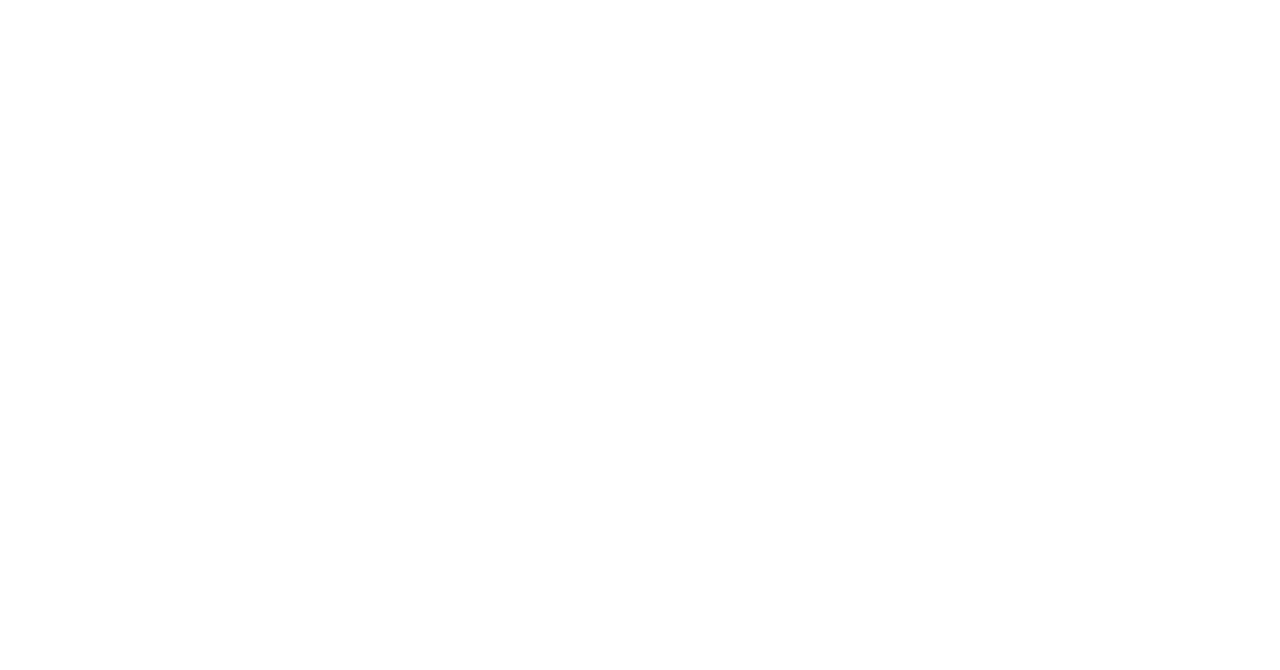
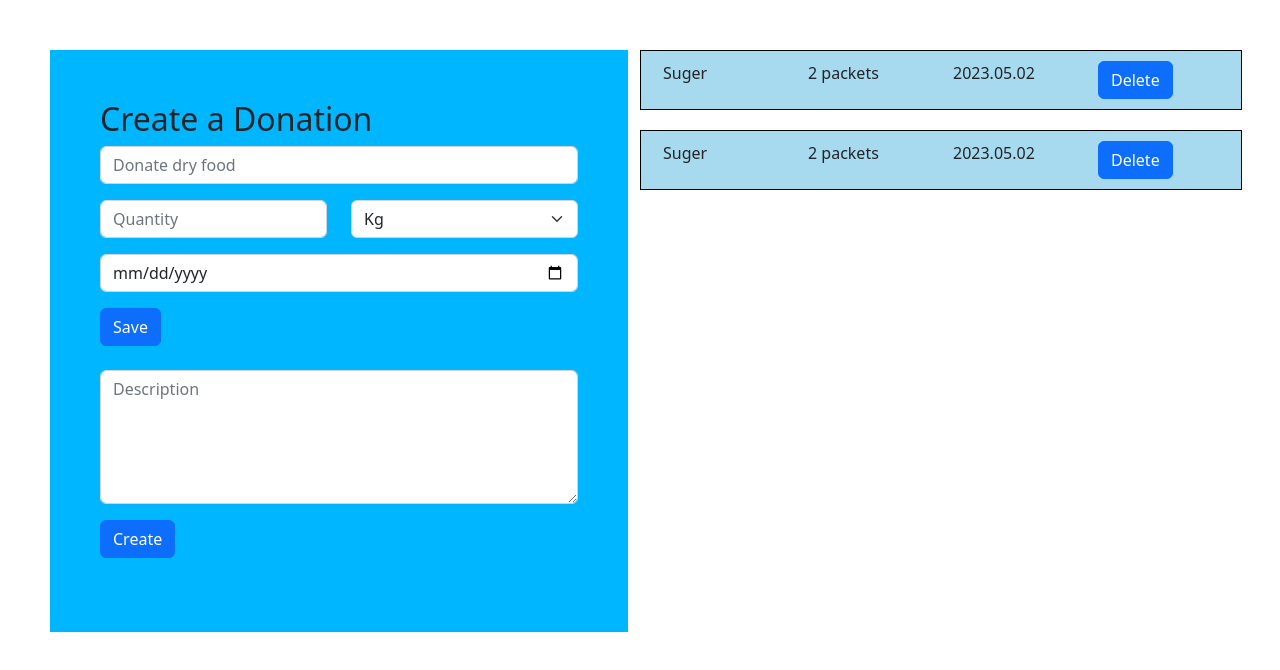
Before and after one commit to MiulesiKulasekara/AF_my_part, a React (Vite) app in the folder frontend/: page /create/donations in a window 1280 px wide. Before the commit this address had no page. Shown: the top 670 px of the page. Built offline with nearby package versions, Linux system fonts and the light colour scheme.

Commit message:
Add a donation - frontend - not completed

```diff
--- a/frontend/src/App.jsx
+++ b/frontend/src/App.jsx
@@ -6,6 +6,7 @@
 import Donorsignup from "./donor/Auth/Donorsignup";
 import Login from "./donor/Auth/Login";
 import Alldonors from "./donor/Admin/Alldonors";
+import Createdonations from "./donations/Createdonations"
 
 function App() {
   // const [count, setCount] = useState(0)
@@ -17,6 +18,7 @@
           <Route path="/signup/donor" element={<Donorsignup />} />
           <Route path="/Login" element={<Login />} />
           <Route path="/alldonors" element={<Alldonors />} />
+          <Route path="/create/donations" element={<Createdonations />} />
         </Routes>
       </BrowserRouter>
     </>
--- /dev/null
+++ b/frontend/src/donations/Createdonations.jsx
@@ -0,0 +1,122 @@
+import "./style.css";
+import Col from "react-bootstrap/Col";
+import Row from "react-bootstrap/Row";
+import Button from "react-bootstrap/Button";
+import Form from "react-bootstrap/Form";
+
+const Createdonations = () => {
+  return (
+    <div className="main-container-createdonations">
+      <Row>
+        {/* Form column */}
+        <Col md="6" className="colA-createdonations">
+          <Form className="donation-frm">
+            <h2>Create a Donation</h2>
+
+            {/* form lables */}
+
+            {/* food*/}
+            <Form.Group
+              className="mb-3"
+              as={Col}
+              lmd="6"
+              controlId="formBasicFood"
+            >
+              <Form.Control
+                type="text"
+                placeholder="Donate dry food"
+                required
+              />
+            </Form.Group>
+
+            <Row>
+              {/*quatity*/}
+              <Form.Group
+                className="mb-3"
+                as={Col}
+                md="6"
+                controlId="formBasicQuantity"
+              >
+                <Form.Control type="number" placeholder="Quantity" required />
+              </Form.Group>
+
+              {/*unit*/}
+              <Form.Group
+                className="mb-3"
+                as={Col}
+                md="6"
+                controlId="formBasicUnit"
+              >
+                <Form.Select aria-label="Default select example">
+                  <option value="Kg">Kg</option>
+                  <option value="Leters">Leters</option>
+                  <option value="Packets">Packets</option>
+                  <option value="Botteled">Botteles</option>
+                  <option value="Items">Items</option>
+                </Form.Select>
+              </Form.Group>
+            </Row>
+
+            {/*expire date*/}
+
+            <Form.Group className="mb-3" as={Col} controlId="formBasicExpdate">
+              <Form.Control type="date" placeholder="Expire date" required />
+            </Form.Group>
+
+            {/* button */}
+            <div className="donation-save-btn">
+              <Button id="donatinSaveBtn">Save</Button>
+            </div>
+            <br></br>
+
+            <Form.Group
+              className="mb-3"
+              controlId="exampleForm.ControlTextarea1"
+            >
+              <Form.Control as="textarea" rows={5} placeholder="Description" />
+            </Form.Group>
+
+            {/* button */}
+            <div className="donation-submit-btn">
+              <Button type="submit" id="donatinSubmitBtn">
+                Create
+              </Button>
+            </div>
+            <br></br>
+          </Form>
+        </Col>
+        {/* Form column */}
+
+        {/* Donation list column column */}
+        <Col md="6" className="colB-createdonations">
+          <Row className="card-createdonations">
+            <Col>Suger</Col>
+
+            <Col>2 packets</Col>
+
+            <Col>2023.05.02</Col>
+
+            <Col>
+              <Button>Delete</Button>
+            </Col>
+          </Row>
+
+          <Row className="card-createdonations">
+            <Col>Suger</Col>
+
+            <Col>2 packets</Col>
+
+            <Col>2023.05.02</Col>
+
+            <Col>
+              <Button>Delete</Button>
+            </Col>
+            {/* Donation list column column */}
+          </Row>
+        </Col>
+      </Row>
+    </div>
+  );
+};
+
+export default Createdonations;
--- /dev/null
+++ b/frontend/src/donations/style.css
@@ -0,0 +1,15 @@
+.main-container-createdonations {
+  padding: 50px;
+}
+.donation-frm {
+  padding: 50px;
+  background-color: rgb(0, 183, 255);
+  margin: auto;
+  width: 100%;
+}
+.card-createdonations{
+    padding: 10px;
+    background-color: rgb(167, 218, 238);
+    border: 1px solid black;
+    margin-bottom: 20px;
+}
```
Also changed, not shown: 2 other files (tests, documents, lock files or other folders).
